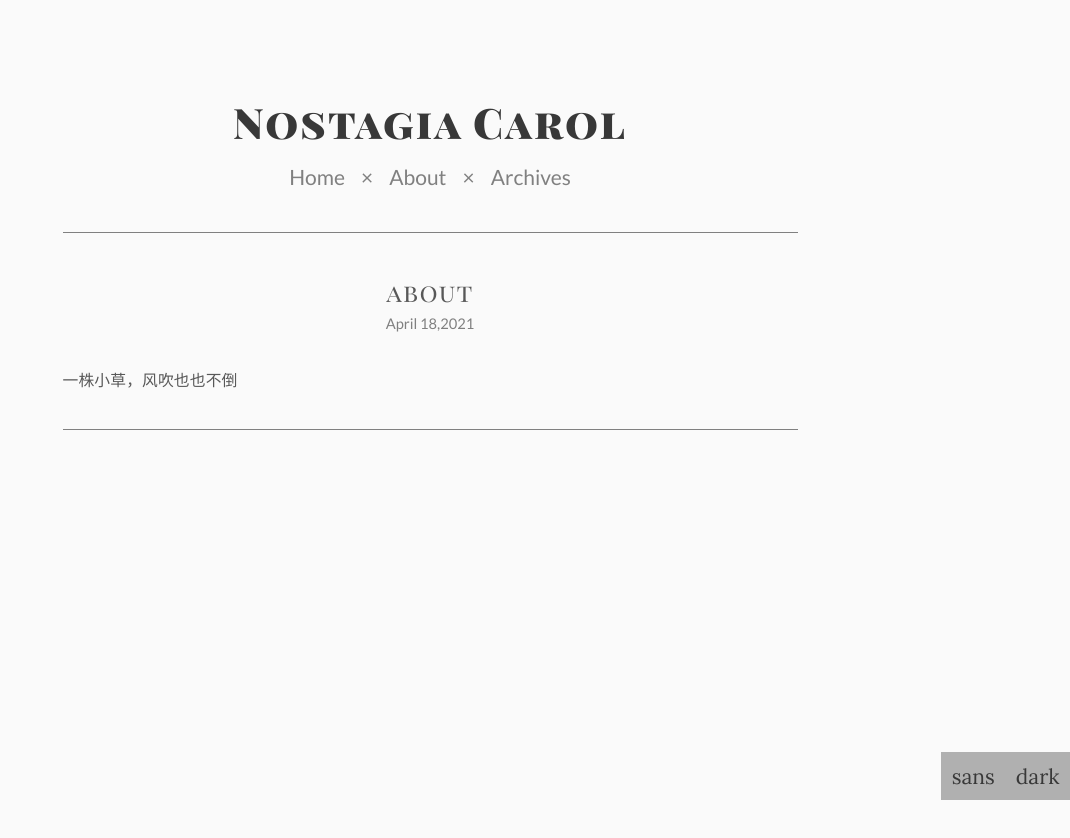
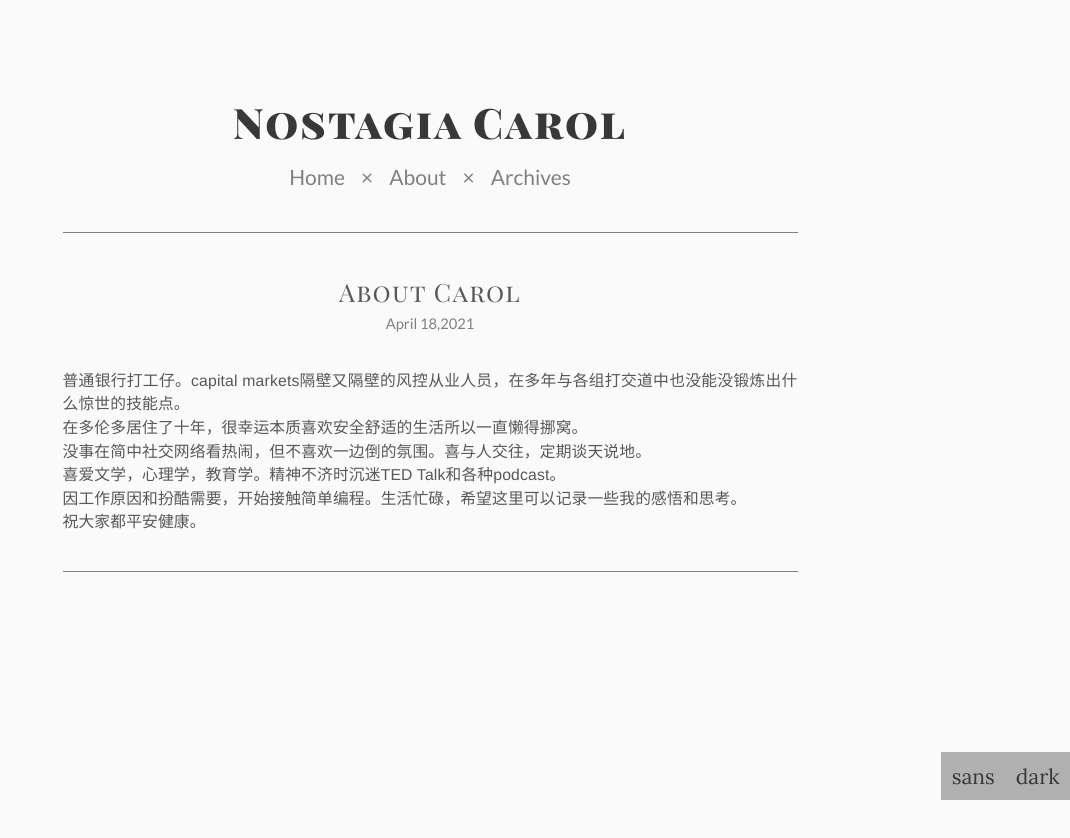
Before and after one commit to carosheluna/carosheluna.github.io, a plain HTML site: page about/index.html in a window 1280 px wide. Shown: the whole page, without its empty margins (210-1280 px from the left). Drawn offline with Linux system fonts and the light colour scheme.

Commit message:
Site updated: 2021-05-12 00:27:13

```diff
--- a/about/index.html
+++ b/about/index.html
@@ -3,7 +3,7 @@
 <head>
   <meta charset="utf-8">
 
-  <title>about | Nostagia Carol</title>
+  <title>About Carol | Nostagia Carol</title>
   <meta name="viewport" content="width=device-width, initial-scale=1, maximum-scale=1">
 
 
@@ -15,15 +15,15 @@
 <link rel="stylesheet" href="/css/highlight.css">
 
 
-  <meta name="description" content="一株小草，风吹也也不倒">
+  <meta name="description" content="普通银行打工仔。capital markets隔壁又隔壁的风控从业人员，在多年与各组打交道中也没能没锻炼出什么惊世的技能点。在多伦多居住了十年，很幸运本质喜欢安全舒适的生活所以一直懒得挪窝。没事在简中社交网络看热闹，但不喜欢一边倒的氛围。喜与人交往，定期谈天说地。喜爱文学，心理学，教育学。精神不济时沉迷TED Talk和各种podcast。因工作原因和扮酷需要，开始接触简单编程。生活忙碌，希望这里">
 <meta property="og:type" content="website">
-<meta property="og:title" content="about">
+<meta property="og:title" content="About Carol">
 <meta property="og:url" content="https://carosheluna.github.io/blog/about/index.html">
 <meta property="og:site_name" content="Nostagia Carol">
-<meta property="og:description" content="一株小草，风吹也也不倒">
+<meta property="og:description" content="普通银行打工仔。capital markets隔壁又隔壁的风控从业人员，在多年与各组打交道中也没能没锻炼出什么惊世的技能点。在多伦多居住了十年，很幸运本质喜欢安全舒适的生活所以一直懒得挪窝。没事在简中社交网络看热闹，但不喜欢一边倒的氛围。喜与人交往，定期谈天说地。喜爱文学，心理学，教育学。精神不济时沉迷TED Talk和各种podcast。因工作原因和扮酷需要，开始接触简单编程。生活忙碌，希望这里">
 <meta property="og:locale" content="en_US">
 <meta property="article:published_time" content="2021-04-18T04:43:04.000Z">
-<meta property="article:modified_time" content="2021-04-18T04:46:00.536Z">
+<meta property="article:modified_time" content="2021-05-12T04:20:55.868Z">
 <meta property="article:author" content="Carol Xiao">
 <meta name="twitter:card" content="summary"><meta name="generator" content="Hexo 5.4.0"><link rel="alternate" href="/atom.xml" title="Nostagia Carol" type="application/atom+xml">
 </head>
@@ -62,7 +62,7 @@
 
 
     <h2 class="article-title" itemprop="headline name">
-      about
+      About Carol
     </h2>
 
 
@@ -77,7 +77,7 @@
     <div class="article-entry" itemprop="articleBody">
 
 
-        <p>一株小草，风吹也也不倒</p>
+        <p>普通银行打工仔。capital markets隔壁又隔壁的风控从业人员，在多年与各组打交道中也没能没锻炼出什么惊世的技能点。<br>在多伦多居住了十年，很幸运本质喜欢安全舒适的生活所以一直懒得挪窝。<br>没事在简中社交网络看热闹，但不喜欢一边倒的氛围。喜与人交往，定期谈天说地。<br>喜爱文学，心理学，教育学。精神不济时沉迷TED Talk和各种podcast。<br>因工作原因和扮酷需要，开始接触简单编程。生活忙碌，希望这里可以记录一些我的感悟和思考。<br>祝大家都平安健康。</p>
 
 
     </div>
```
